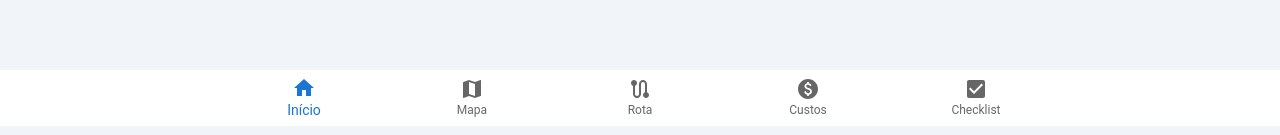
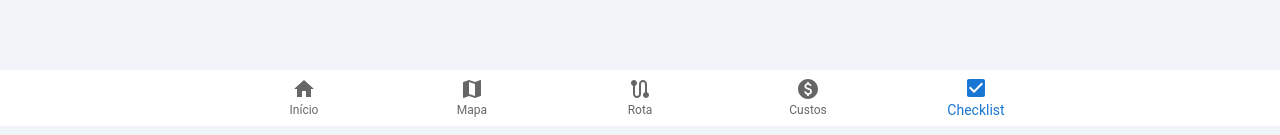
Before and after one commit to Rafatuba/guia_de_viagem, a React (Vite) app: page /checklist in a window 1280 px wide. Shown: the part 674-809 px from the top of the page. Built offline with nearby package versions, Linux system fonts and the light colour scheme.

Commit message:
Correção das rotas do MenuNav

```diff
--- a/src/components/MenuNav/index.tsx
+++ b/src/components/MenuNav/index.tsx
@@ -1,13 +1,34 @@
-import * as React from "react";
 import Box from "@mui/material/Box";
 import BottomNavigation from "@mui/material/BottomNavigation";
 import BottomNavigationAction from "@mui/material/BottomNavigationAction";
 
 import { CheckBox, Home, Map, Paid, Route } from "@mui/icons-material";
-import { NavLink } from "react-router-dom";
+import { NavLink, useLocation } from "react-router-dom";
 
 export default function MenuNav() {
-  const [value, setValue] = React.useState(0);
+  const location = useLocation();
+
+  const getValue = () => {
+    switch (location.pathname) {
+      case "/":
+        return 0;
+
+      case "/mapa":
+        return 1;
+
+      case "/rota":
+        return 2;
+
+      case "/custos":
+        return 3;
+
+      case "/checklist":
+        return 4;
+
+      default:
+        return 0;
+    }
+  };
 
   return (
     <Box
@@ -19,13 +40,7 @@ export default function MenuNav() {
         right: 0,
       }}
     >
-      <BottomNavigation
-        showLabels
-        value={value}
-        onChange={(_, newValue) => {
-          setValue(newValue);
-        }}
-      >
+      <BottomNavigation showLabels value={getValue()}>
         <BottomNavigationAction
           label="Início"
           icon={<Home />}
```
